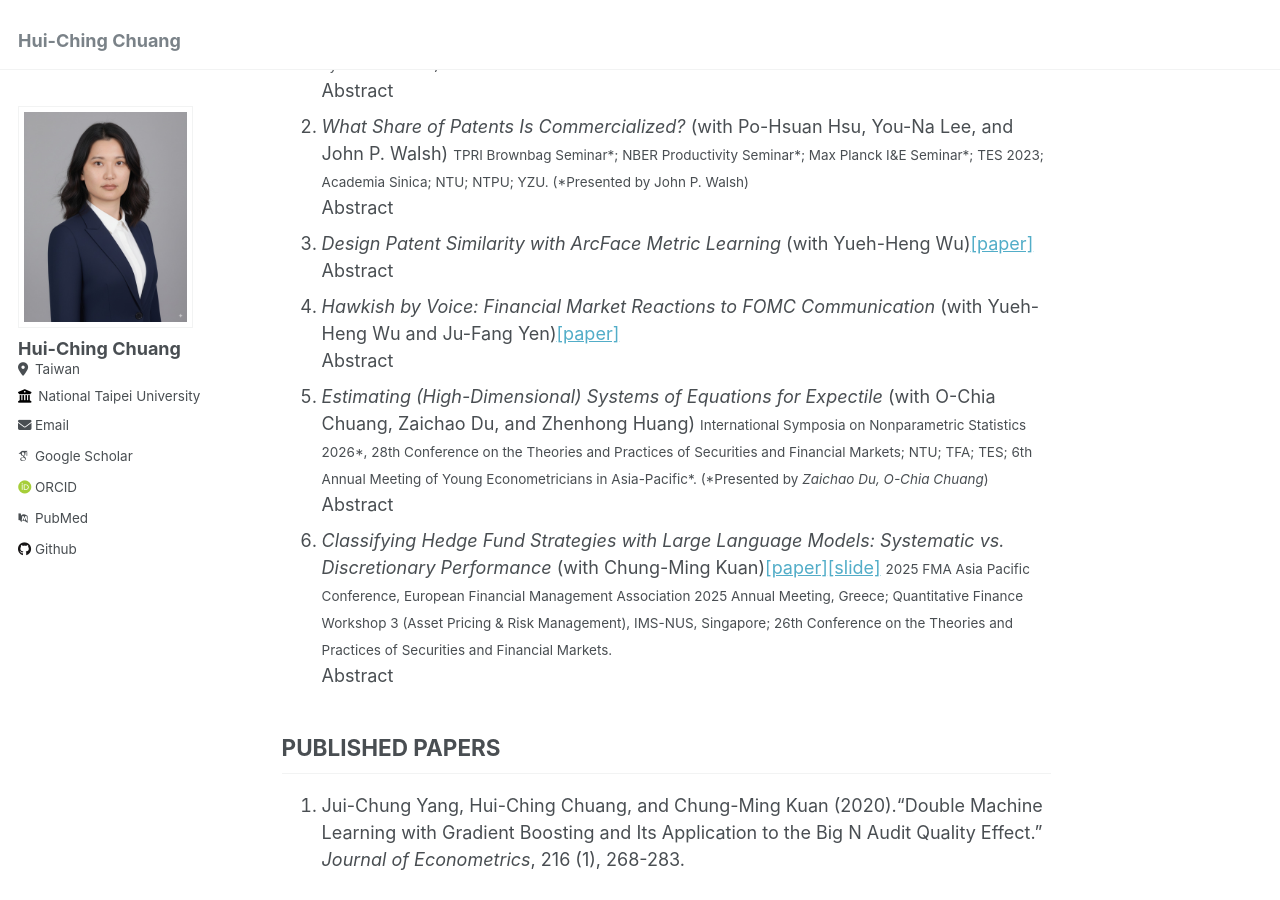
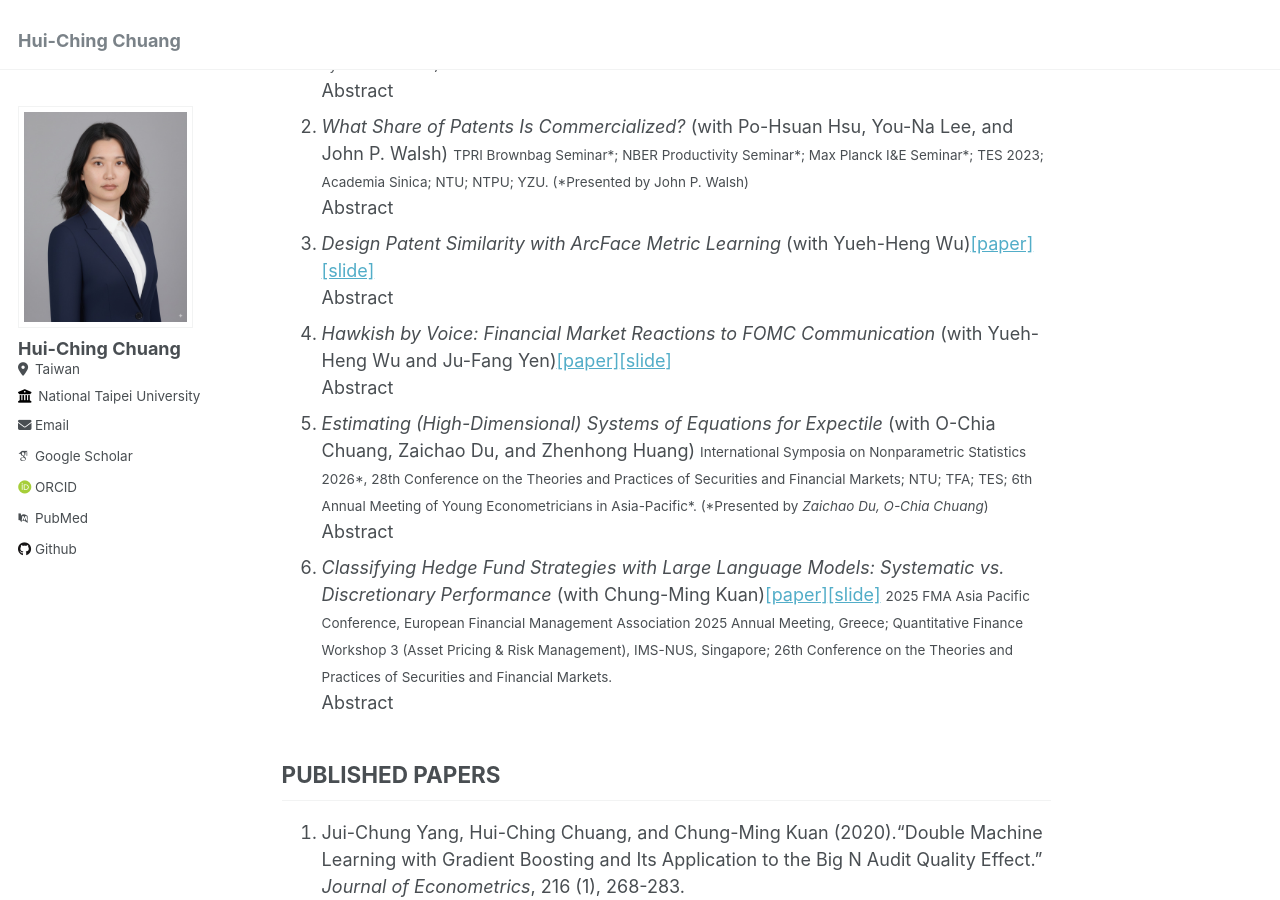
Before and after one commit to hcchuang/hcchuang.github.io, a Jekyll site: the page built from _pages/about.md, in a window 1280 px wide and 900 px high, scrolled down 389 px. Built offline with Jekyll 4.4.1, drawn with Linux system fonts in a browser that asks for light colours; some web fonts are replaced.

Commit message:
Add 15-minute slides for working papers 3 and 4

```diff
--- a/_pages/about.md
+++ b/_pages/about.md
@@ -53,7 +53,7 @@ Hui-Ching Chuang is an Associate Professor in the Department of Statistics at Na
    </details>
 
 
-3. _Design Patent Similarity with ArcFace Metric Learning_ (with Yueh-Heng Wu)[\[paper\]](/files/DesignPatentSimilarity_ArcFace.pdf){:target="_blank"}
+3. _Design Patent Similarity with ArcFace Metric Learning_ (with Yueh-Heng Wu)[\[paper\]](/files/DesignPatentSimilarity_ArcFace.pdf){:target="_blank"}[\[slide\]](/files/DesignPatent_15min_Slides.pdf){:target="_blank"}
    <details>
      <summary>Abstract</summary>
      <div class="abstract-body">
@@ -61,7 +61,7 @@ Hui-Ching Chuang is an Associate Professor in the Department of Statistics at Na
      </div>
    </details>
 
-4. _Hawkish by Voice: Financial Market Reactions to FOMC Communication_ (with Yueh-Heng Wu and Ju-Fang Yen)[\[paper\]](/files/FOMCVoice_revised_Aug14.pdf){:target="_blank"}
+4. _Hawkish by Voice: Financial Market Reactions to FOMC Communication_ (with Yueh-Heng Wu and Ju-Fang Yen)[\[paper\]](/files/FOMCVoice_revised_Aug14.pdf){:target="_blank"}[\[slide\]](/files/FOMCVoice_15min_Slides.pdf){:target="_blank"}
    <details>
      <summary>Abstract</summary>
      <div class="abstract-body">
```
Also changed, not shown: 4 other files.
